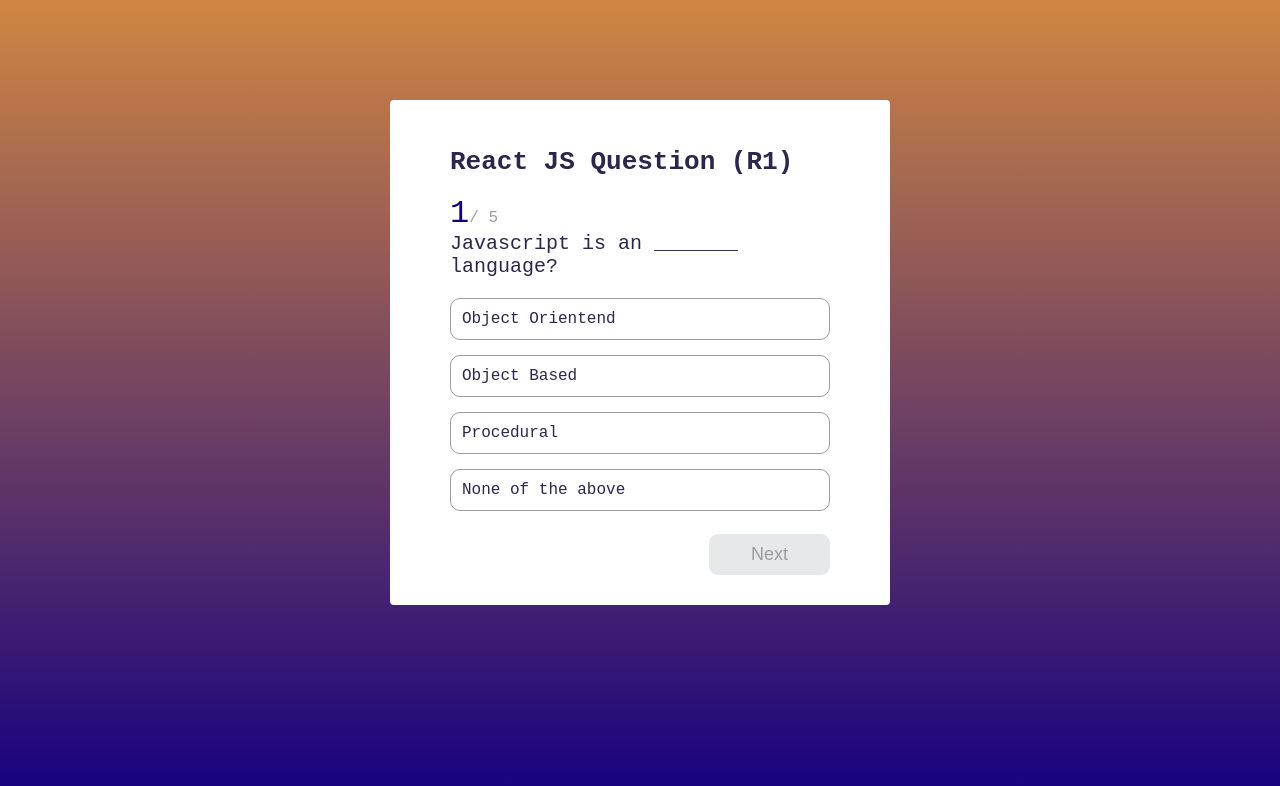
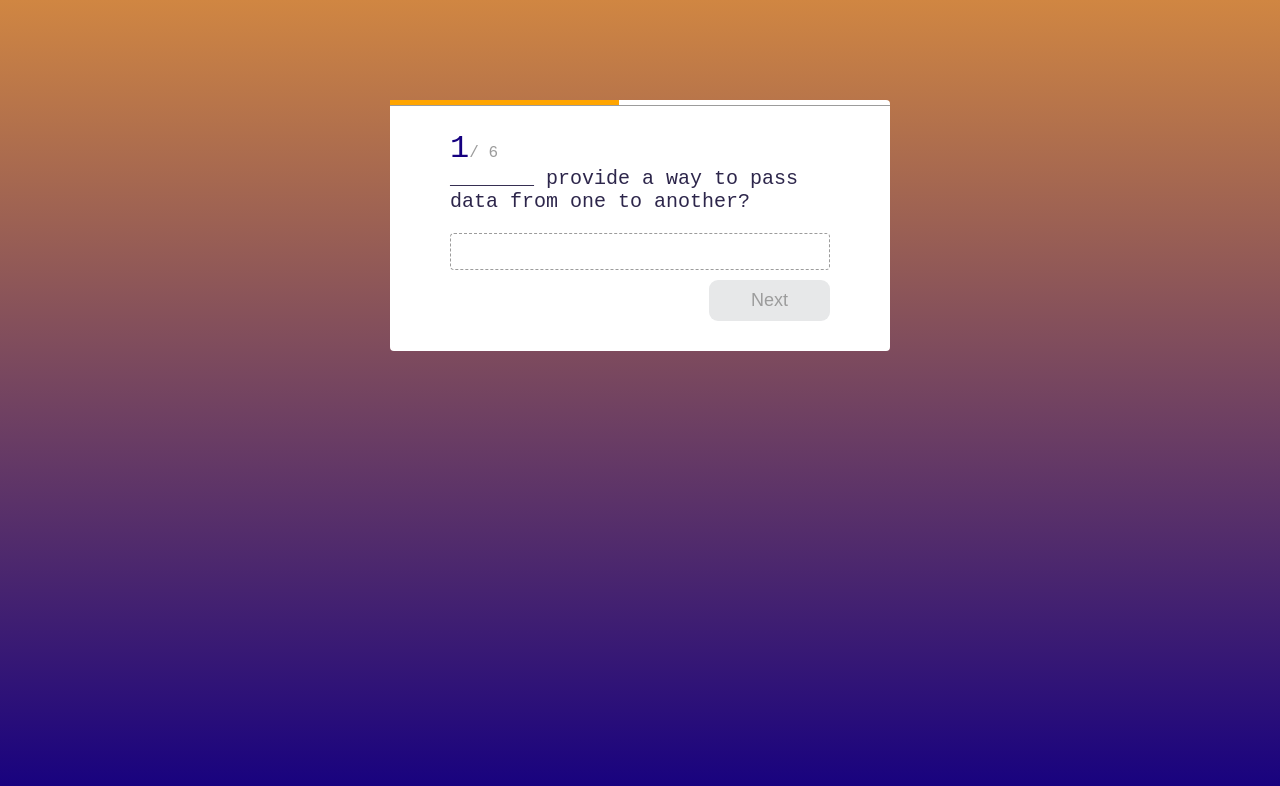
Before and after one commit to kathiravanvellaisamy/quiz-app, a React (Vite) app: page / in a window 1280 px wide. Shown: the top 786 px of the page. Built offline with nearby package versions, Linux system fonts and the light colour scheme.

Commit message:
final commit

```diff
--- /dev/null
+++ b/src/components/answertimer/AnswerTimer.jsx
@@ -0,0 +1,47 @@
+import React, { useEffect, useRef, useState } from "react";
+import "./AnswerTimer.scss";
+
+const AnswerTimer = ({ duration, onTimeUp }) => {
+  const [counter, setCounter] = useState(0);
+  const [progressLoaded, setProgressLoaded] = useState();
+  const intervalRef = useRef();
+  useEffect(() => {
+    intervalRef.current = setInterval(() => {
+      setCounter((cur) => cur + 1);
+    }, 1000);
+
+    return () => clearInterval(intervalRef.current);
+  }, []);
+
+  useEffect(() => {
+    setProgressLoaded(100 * (counter / duration));
+
+    if (counter === duration) {
+      clearInterval(intervalRef.current);
+
+      setTimeout(() => {
+        onTimeUp();
+      }, 1000);
+    }
+  }, [counter]);
+
+  return (
+    <div className="answer-timer-container">
+      <div
+        style={{
+          width: `${progressLoaded}%`,
+          backgroundColor: `${
+            progressLoaded < 40
+              ? "lightgreen"
+              : progressLoaded < 70
+              ? "orange"
+              : "red"
+          }`,
+        }}
+        className="progress"
+      ></div>
+    </div>
+  );
+};
+
+export default AnswerTimer;
--- /dev/null
+++ b/src/components/answertimer/AnswerTimer.scss
@@ -0,0 +1,17 @@
+@import "../../styles/vars.scss";
+
+.answer-timer-container {
+  position: absolute;
+  top: 0;
+  left: 0;
+  width: 100%;
+  border-bottom: 1px solid $disabled;
+
+  .progress {
+    height: 5px;
+    transition-duration: 1s;
+    width: 0;
+    background: $accent;
+    transition-timing-function: linear;
+  }
+}
--- a/src/components/quiz/Quiz.jsx
+++ b/src/components/quiz/Quiz.jsx
@@ -1,6 +1,7 @@
 import { useState } from "react";
 import { resultInitialState } from "../../constants";
 import "./quiz.scss";
+import AnswerTimer from "../answertimer/AnswerTimer";
 
 const Quiz = ({ questions }) => {
   const [currentQuestion, setCurrentQuestion] = useState(0);
@@ -8,7 +9,9 @@
   const [answer, setAnswer] = useState(null);
   const [result, setResult] = useState(resultInitialState);
   const [showResult, setShowResult] = useState(false);
-  const { question, choices, correctAnswer } = questions[currentQuestion];
+  const [showAnswerTimer, setShowAnswerTimer] = useState(true);
+  const [inputAnswer, setInputAnswer] = useState("");
+  const { question, choices, correctAnswer, type } = questions[currentQuestion];
   const onAnswerClick = (answer, index) => {
     setAnswerIdx(index);
     if (answer === correctAnswer) {
@@ -18,10 +21,11 @@
     }
   };
 
-  const onClickNext = () => {
+  const onClickNext = (finalAnswer) => {
     setAnswerIdx(null);
+    setShowAnswerTimer(false);
     setResult((prev) =>
-      answer
+      finalAnswer
         ? {
             ...prev,
             score: prev.score + 5,
@@ -35,20 +39,39 @@
       setCurrentQuestion(0);
       setShowResult(true);
     }
+    setTimeout(() => {
+      setShowAnswerTimer(true);
+    });
   };
 
   const tryAgain = () => {
     setResult(resultInitialState);
     setShowResult(false);
+    setInputAnswer("");
   };
+
+  const handleTimeUp = () => {
+    setAnswer(false);
+    onClickNext(false);
+  };
+
+  const handeInputChange = (e) => {
+    e.preventDefault();
+    setInputAnswer(e.target.value);
+
+    if (e.target.value === correctAnswer) {
+      setAnswer(true);
+    } else {
+      setAnswer(false);
+    }
+  };
+
+  const getAnswerUI = () => {
+    if (type === "FIB") {
+      return <input value={inputAnswer} onChange={handeInputChange} />;
+    }
+
     return (
-    <div className="quiz-container">
-      <h1>React JS Question (R1)</h1>
-      {!showResult ? (
-        <>
-          <span className="active-question-no">{currentQuestion + 1}</span>
-          <span className="total-questions">/ {questions.length}</span>
-          <h2>{question}</h2>
       <ul>
         {choices.map((answer, index) => (
           <li
@@ -60,15 +83,30 @@
           </li>
         ))}
       </ul>
+    );
+  };
+  return (
+    <div className="quiz-container">
+      {!showResult ? (
+        <>
+          {showAnswerTimer && (
+            <>
+              <AnswerTimer duration={10} onTimeUp={handleTimeUp} />
+              <span className="active-question-no">{currentQuestion + 1}</span>
+              <span className="total-questions">/ {questions.length}</span>
+              <h2>{question}</h2>
+              {getAnswerUI()}
               <div className="navigation">
                 <button
                   className="btn"
-              onClick={onClickNext}
-              disabled={answerIdx === null}
+                  onClick={() => onClickNext(answer)}
+                  disabled={answerIdx === null && !inputAnswer}
                 >
                   {currentQuestion === questions.length - 1 ? "Finish" : "Next"}
                 </button>
               </div>
+            </>
+          )}
         </>
       ) : (
         <div className="show-result">
--- a/src/components/quiz/quiz.scss
+++ b/src/components/quiz/quiz.scss
@@ -7,6 +7,7 @@
   margin-top: 100px;
   padding: 30px 60px;
   box-sizing: border-box;
+  position: relative;
   .active-question-no {
     font-size: 32px;
     font-weight: 500;
@@ -101,4 +102,12 @@
       border: none;
     }
   }
+  input {
+    width: 100%;
+    box-sizing: border-box;
+    border: 1px dashed $disabled;
+    border-radius: 4px;
+    padding: 10px 20px;
+    margin-top: 20px;
+  }
 }
--- a/src/constants.js
+++ b/src/constants.js
@@ -1,5 +1,11 @@
 export const jsQuizz = {
   questions: [
+    {
+      id: 0,
+      question: " _______ provide a way to pass data from one to another?",
+      type: "FIB",
+      correctAnswer: "props",
+    },
     {
       id: 1,
       question: "Javascript is an _______ language?",
```
Lines whose indentation alone changed are shown as unchanged.
